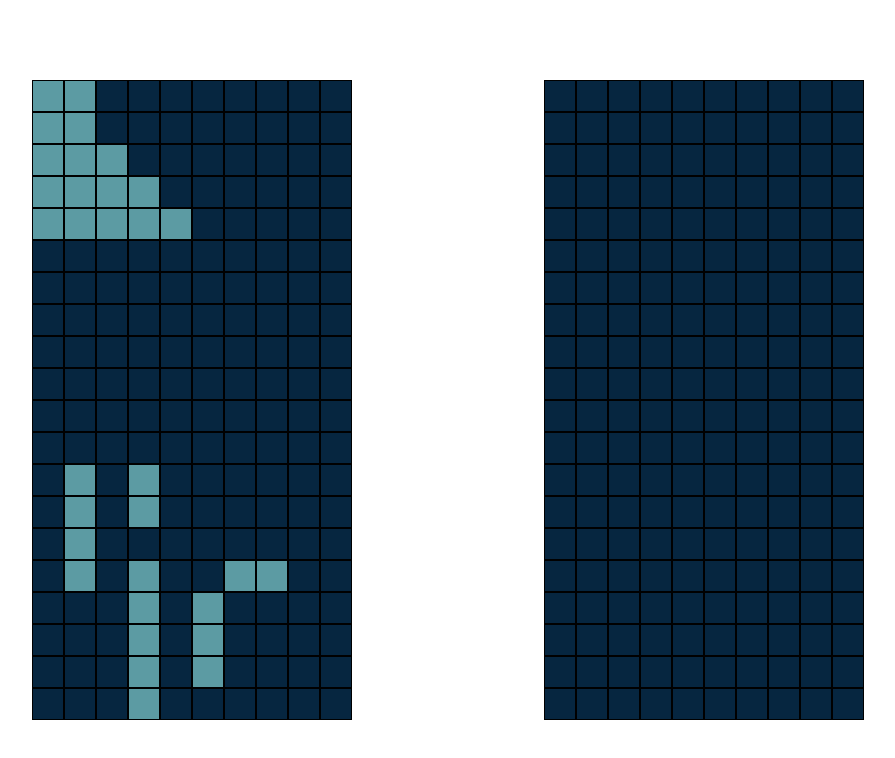
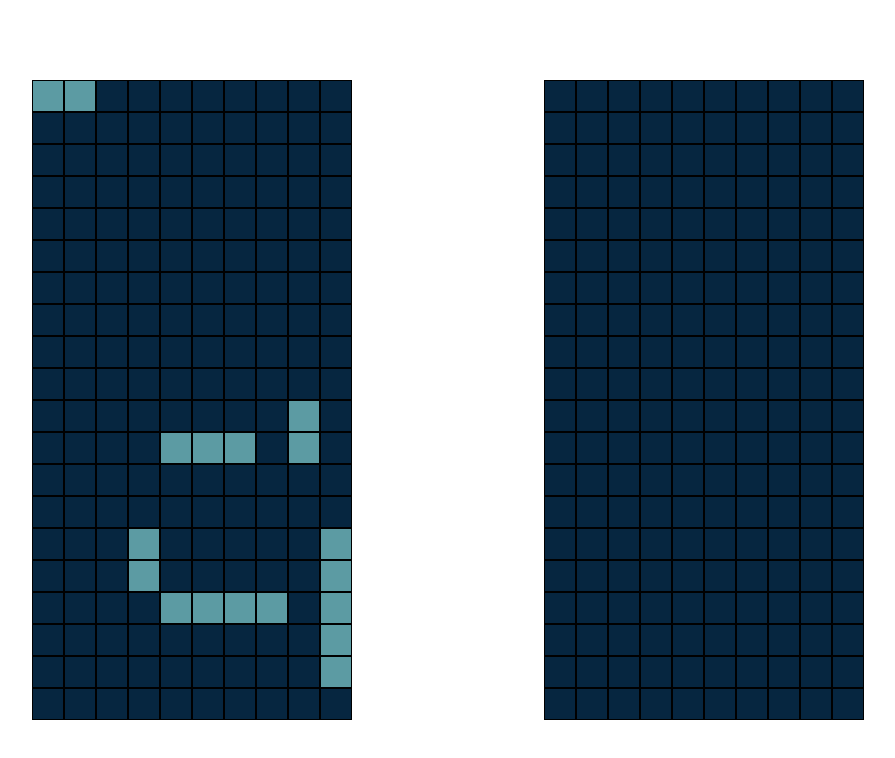
Before and after one commit to andrewmoy3/TOP_Battleship, a React (Vite) app: page / in a window 1280 px wide. Shown: the top 758 px of the page, without its empty margins (192-1087 px from the left). Built offline with nearby package versions, Linux system fonts and the light colour scheme.

Commit message:
game over implemented, App.jsx -> Display.jsx

```diff
--- a/src/Components/App.jsx
+++ b/src/Components/App.jsx
@@ -1,57 +1,51 @@
 import { useState } from 'react'
 import '../css/App.css'
+import Display from './Display'
+import Game from './Game'
+import Gameover from './Gameover'
 import Battlefield from './Battlefield'
-import Gameboard from './Gameboard'
-import PropTypes from 'prop-types'
-import Guessesboard from './Guessesboard'
 
-App.propTypes = {
-    playerBoard: Gameboard,
-    computerBoard: Gameboard,
-    handleClick: PropTypes.func,
-}
-function App({ playerBoard, computerBoard, handleClick }) {
-    const [board, setBoard] = useState(playerBoard.getBoard())
+let playerBoard, computerBoard, handleClick
 
-    const place = function (x, y, dir, player) {
-        handleClick(x, y, dir, player)
-        const updatedBoard =
-            player === 'player'
-                ? playerBoard.getBoard()
-                : computerBoard.getBoard()
-        setBoard([...updatedBoard])
-        // setBoard(board.getBoard());
+function App() {
+    const [isGameOver, setIsGameOver] = useState(false)
+    if (isGameOver == false) {
+        const game = Game(setIsGameOver)
+        playerBoard = game.playerBoard
+        computerBoard = game.computerBoard
+        handleClick = game.handleClick
     }
 
+    const onClose = function () {
+        setIsGameOver(false)
+    }
     return (
         <>
-            {/* <Banner /> */}
+            {isGameOver ? (
+                <>
+                    <Gameover onClose={onClose} />
                     <div className="battlefields">
                         <div data-testid="playerBoard" id="playerBoard">
                             <Battlefield
                                 Gameboard={playerBoard}
                                 OppGameboard={computerBoard}
                             />
+                        </div>
+                        <div data-testid="computerBoard" id="computerBoard">
                             <Battlefield
                                 Gameboard={computerBoard}
                                 OppGameboard={playerBoard}
                             />
                         </div>
-                <div data-testid="computerBoard" id="computerBoard">
-                    <Guessesboard
-                        Gameboard={playerBoard}
-                        OppGameboard={computerBoard}
-                        place={place}
-                        player="player"
+                    </div>
+                </>
+            ) : (
+                <Display
+                    playerBoard={playerBoard}
+                    computerBoard={computerBoard}
+                    handleClick={handleClick}
                 />
-                    <Guessesboard
-                        Gameboard={computerBoard}
-                        OppGameboard={playerBoard}
-                        place={place}
-                        player="computer"
-                    />
-                </div>
-            </div>
+            )}
         </>
     )
 }
--- a/src/Components/Battlefield.jsx
+++ b/src/Components/Battlefield.jsx
@@ -1,7 +1,5 @@
-import React, { useState, useEffect } from 'react'
 import PropTypes from 'prop-types'
 import '../css/Battlefield.css'
-import Ship from './ship'
 
 Battlefield.propTypes = {
     Gameboard: PropTypes.shape({
@@ -32,7 +30,6 @@
                         )
                         return (
                             <div
-                                // onClick={() => place(rowIndex, columnIndex, 'x', player)}
                                 className={`box ${ship ? 'ship' : ''} ${
                                     isGuessed
                                         ? hasShipAt
--- /dev/null
+++ b/src/Components/Display.jsx
@@ -0,0 +1,59 @@
+import { useState } from 'react'
+import '../css/Display.css'
+import Battlefield from './Battlefield'
+import Gameboard from './Gameboard'
+import PropTypes from 'prop-types'
+import Guessesboard from './Guessesboard'
+
+Display.propTypes = {
+    // playerBoard: Gameboard,
+    // computerBoard: Gameboard,
+    handleClick: PropTypes.func,
+}
+function Display({ playerBoard, computerBoard, handleClick }) {
+    const [board, setBoard] = useState(playerBoard.getBoard())
+
+    const place = function (x, y, dir, player) {
+        handleClick(x, y, dir, player)
+        const updatedBoard =
+            player === 'player'
+                ? playerBoard.getBoard()
+                : computerBoard.getBoard()
+        setBoard([...updatedBoard])
+        // setBoard(board.getBoard());
+    }
+
+    return (
+        <>
+            {/* <Banner /> */}
+            <div className="battlefields">
+                <div data-testid="playerBoard" id="playerBoard">
+                    <Battlefield
+                        Gameboard={playerBoard}
+                        OppGameboard={computerBoard}
+                    />
+                    <Battlefield
+                        Gameboard={computerBoard}
+                        OppGameboard={playerBoard}
+                    />
+                </div>
+                <div data-testid="computerBoard" id="computerBoard">
+                    <Guessesboard
+                        Gameboard={playerBoard}
+                        OppGameboard={computerBoard}
+                        place={place}
+                        player="player"
+                    />
+                    <Guessesboard
+                        Gameboard={computerBoard}
+                        OppGameboard={playerBoard}
+                        place={place}
+                        player="computer"
+                    />
+                </div>
+            </div>
+        </>
+    )
+}
+
+export default Display
--- a/src/Components/Game.js
+++ b/src/Components/Game.js
@@ -1,11 +1,7 @@
 import Gameboard from './Gameboard'
-import Player from './Player'
-import Ship from './ship'
+import Ship from './Ship'
 
-export default function Game() {
-    // const player = Player();
-    // const computer = Player();
-
+export default function Game(setGameOver) {
     // 0 = placing, 1 = game, 2 = game over
     let state = 1
     // p = player's turn, c = computer's turn
@@ -47,15 +43,32 @@
         return false
     }
     playerBoard.placeShip(Ship(2), 0, 0, 'x')
-    playerBoard.placeShip(Ship(2), 0, 1, 'x')
-    playerBoard.placeShip(Ship(3), 0, 2, 'x')
-    playerBoard.placeShip(Ship(4), 0, 3, 'x')
-    playerBoard.placeShip(Ship(5), 0, 4, 'x')
+    // playerBoard.placeShip(Ship(2), 0, 1, 'x')
+    // playerBoard.placeShip(Ship(3), 0, 2, 'x')
+    // playerBoard.placeShip(Ship(4), 0, 3, 'x')
+    // playerBoard.placeShip(Ship(5), 0, 4, 'x')
     generateCompShips()
 
+    const isGameOver = function (player) {
+        const board =
+            player === 'player'
+                ? computerBoard.getBoard()
+                : playerBoard.getBoard()
+        const guessesBoard =
+            player === 'player'
+                ? playerBoard.getGuesses()
+                : computerBoard.getGuesses()
+        for (let i = 0; i < 10; i++) {
+            for (let j = 0; j < 10; j++) {
+                if (board[i][j] && !guessesBoard[i][j]) {
+                    return false
+                }
+            }
+        }
+        return true
+    }
     // after placing ships, take turns choosing squares to attack
     // check if the game is over
-
     const handleClick = function (x, y, dir, player) {
         const board = player === 'player' ? playerBoard : computerBoard
         if (state == 0) {
@@ -65,16 +78,18 @@
                 board.receiveAttack(x, y)
                 player === 'player' ? (turn = 'computer') : (turn = 'player')
             }
-            board.allSunk() ? (state = 2) : ''
-            gameOver(player)
+            if (isGameOver(player)) {
+                setGameOver(true)
+                state = 2
+            }
         }
         return
     }
 
     // when game is over, show who won, reveal both boards, new-game button
-    const gameOver = function (player) {
-        return player
-    }
+    // const gameOver = function (player) {
+    //     return player
+    // }
 
     return {
         playerBoard,
--- a/src/Components/Gameboard.js
+++ b/src/Components/Gameboard.js
@@ -1,4 +1,4 @@
-import Ship from './ship'
+import Ship from './Ship'
 
 export default function Gameboard() {
     const size = 10
@@ -42,16 +42,7 @@
         if (guessesBoard[x][y] && board[x][y]) return true
         return false
     }
-    const allSunk = function () {
-        for (let i = 0; i < size; i++) {
-            for (let j = 0; j < size; j++) {
-                if (board[i][j] && !guessesBoard[i][j]) {
-                    return false
-                }
-            }
-        }
-        return true
-    }
+
     const isGuessed = function (x, y) {
         if (guessesBoard[x][y]) {
             return true
@@ -71,7 +62,6 @@
         hasShipAt,
         getSize,
         isHit,
-        allSunk,
         isGuessed,
         getBoard,
         getGuesses,
--- a/src/css/App.css
+++ b/src/css/App.css
@@ -1,4 +1,4 @@
-#root {
+/* #root {
     width: 100vw;
     margin: 0 auto;
     padding: 2rem;
@@ -39,4 +39,4 @@
 
 .read-the-docs {
     color: #888;
-}
+} */
--- a/src/css/Display.css
+++ b/src/css/Display.css
@@ -1,16 +1,42 @@
-.pokemonContainer {
-    height: 50%;
-    width: 100%;
-    display: grid;
-    grid-template-columns: repeat(
-        2,
-        1fr
-    ); /* Replace 'x' with the number of columns you want */
-    grid-gap: 10px; /* Adjust the gap between items as needed */
+#root {
+    width: 100vw;
+    margin: 0 auto;
+    padding: 2rem;
+    text-align: center;
 }
 
-.pokemon img {
-    height: 100px;
-    width: 100%;
-    object-fit: cover; /* Adjust the object-fit property as needed (cover, contain, etc.) */
+.logo {
+    height: 6em;
+    padding: 1.5em;
+    will-change: filter;
+    transition: filter 300ms;
 }
+.logo:hover {
+    filter: drop-shadow(0 0 2em #646cffaa);
+}
+.logo.react:hover {
+    filter: drop-shadow(0 0 2em #61dafbaa);
+}
+
+@keyframes logo-spin {
+    from {
+        transform: rotate(0deg);
+    }
+    to {
+        transform: rotate(360deg);
+    }
+}
+
+@media (prefers-reduced-motion: no-preference) {
+    a:nth-of-type(2) .logo {
+        animation: logo-spin infinite 20s linear;
+    }
+}
+
+.card {
+    padding: 2em;
+}
+
+.read-the-docs {
+    color: #888;
+}
--- a/src/main.jsx
+++ b/src/main.jsx
@@ -2,16 +2,9 @@
 import ReactDOM from 'react-dom/client'
 import App from './Components/App.jsx'
 import './css/index.css'
-import Game from './Components/Game.js'
-
-const { playerBoard, computerBoard, handleClick } = Game()
 
 ReactDOM.createRoot(document.getElementById('root')).render(
     <React.StrictMode>
-        <App
-            playerBoard={playerBoard}
-            computerBoard={computerBoard}
-            handleClick={handleClick}
-        />
+        <App />
     </React.StrictMode>
 )
```
Lines whose indentation alone changed are shown as unchanged.
